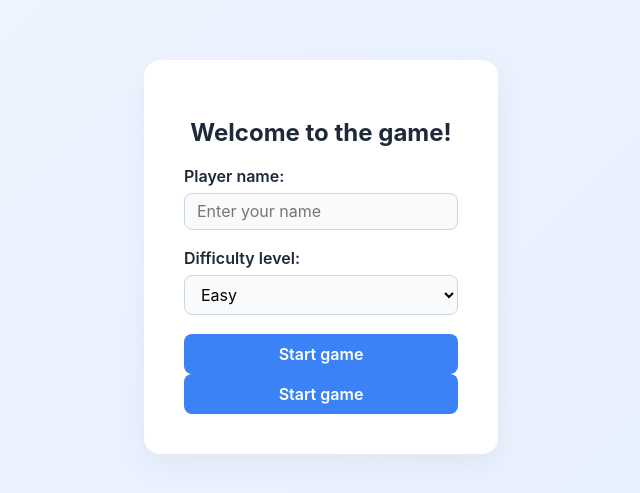
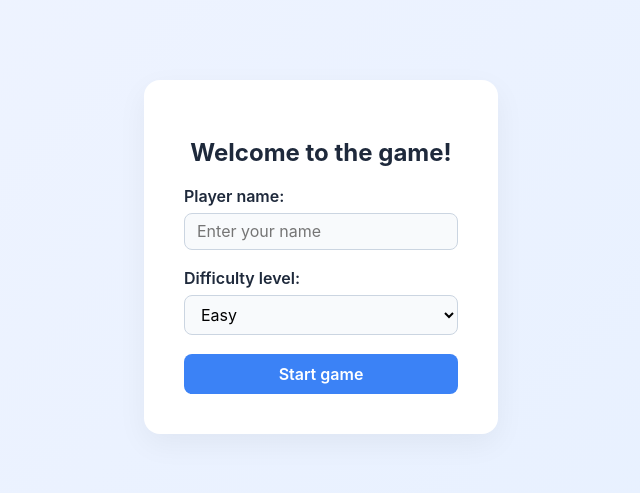
Before and after one commit to Magda1921/memory-game-app, an Angular app: page / in a window 1280 px wide. Shown: the part 159-652 px from the top of the page, without its empty margins (319-959 px from the left). Built offline with nearby package versions, Linux system fonts and the light colour scheme.

Commit message:
SAMOUK-2 fix: remove unused button

```diff
--- a/src/app/views/start-screen/start-screen.html
+++ b/src/app/views/start-screen/start-screen.html
@@ -24,10 +24,4 @@
     variantClass="primary"
     (click)="startGame()"
   ></app-button>
-  <app-button
-    label="Start game"
-    variantClass="primary"
-    icon="favicon.png"
-    (click)="startGame()"
-  ></app-button>
 </section>
```
